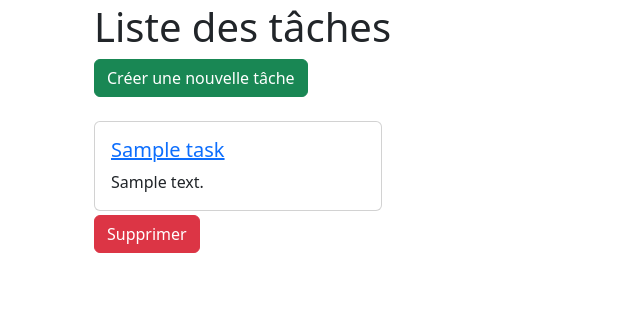
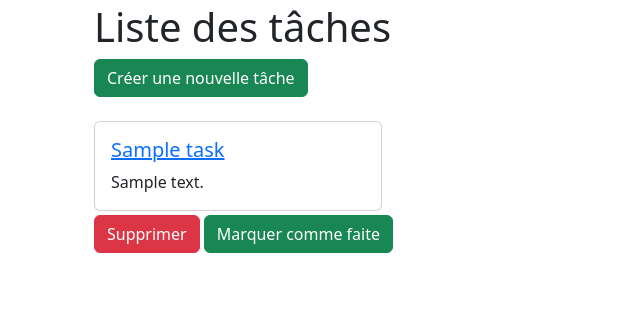
Before and after one commit to jonatanocr/p8_todoList, a Symfony app: template templates/task/list.html.twig in a window 1280 px wide. Shown: the part 487-800 px from the top of the page, without its empty margins (0-640 px from the left). Run offline with Twig, Linux system fonts and the light colour scheme; the template is opened without the code that fills it: most values are stand-ins (such as "Sample title", 1, 10 or a date in 2020); some libraries are stand-ins or nearby versions.

Commit message:
add feature update task status

```diff
--- a/assets/styles/app.css
+++ b/assets/styles/app.css
@@ -85,3 +85,8 @@ textarea:focus {
 .w35 {
     width: 35%;
 }
+
+.task_title {
+    text-decoration: none;
+    color: #719ECE;
+}
--- a/templates/homepage/index.html.twig
+++ b/templates/homepage/index.html.twig
@@ -15,6 +15,6 @@
 
 <a class="btn btn-success" href="{{ path('create_task') }}" role="button">Créer une nouvelle tâche</a>
 
-<a class="btn btn-primary" href="{{ path('list_task') }}" role="button">Consulter la liste des tâches à faire</a>
+<a class="btn btn-primary" href="{{ path('list_task') }}" role="button">Consulter la liste des tâches</a>
 
 {% endblock %}
--- a/templates/task/list.html.twig
+++ b/templates/task/list.html.twig
@@ -31,6 +31,13 @@
       <a class="btn btn-danger" href="{{ path('delete_task', { 'taskId': task.id}) }}" role="button">Supprimer</a>
       {% endif %}
 
+      {% if task.isDone == true %}
+      <a class="btn btn-success" href="{{ path('status_task', { 'taskId': task.id, 'taskStatus': 0 }) }}" role="button">Marquer non terminée</a>
+      {% else %}
+      <a class="btn btn-success" href="{{ path('status_task', { 'taskId': task.id, 'taskStatus': 1 }) }}" role="button">Marquer comme
+        faite</a>
+      {% endif %}
+
     </div>
     {% if loop.index%3 == 0 %}
   </div>
```
Also changed, not shown: src/Controller/TaskController.php (+18 -0 lines), templates/user/login.html.twig (+12 -6 lines).
